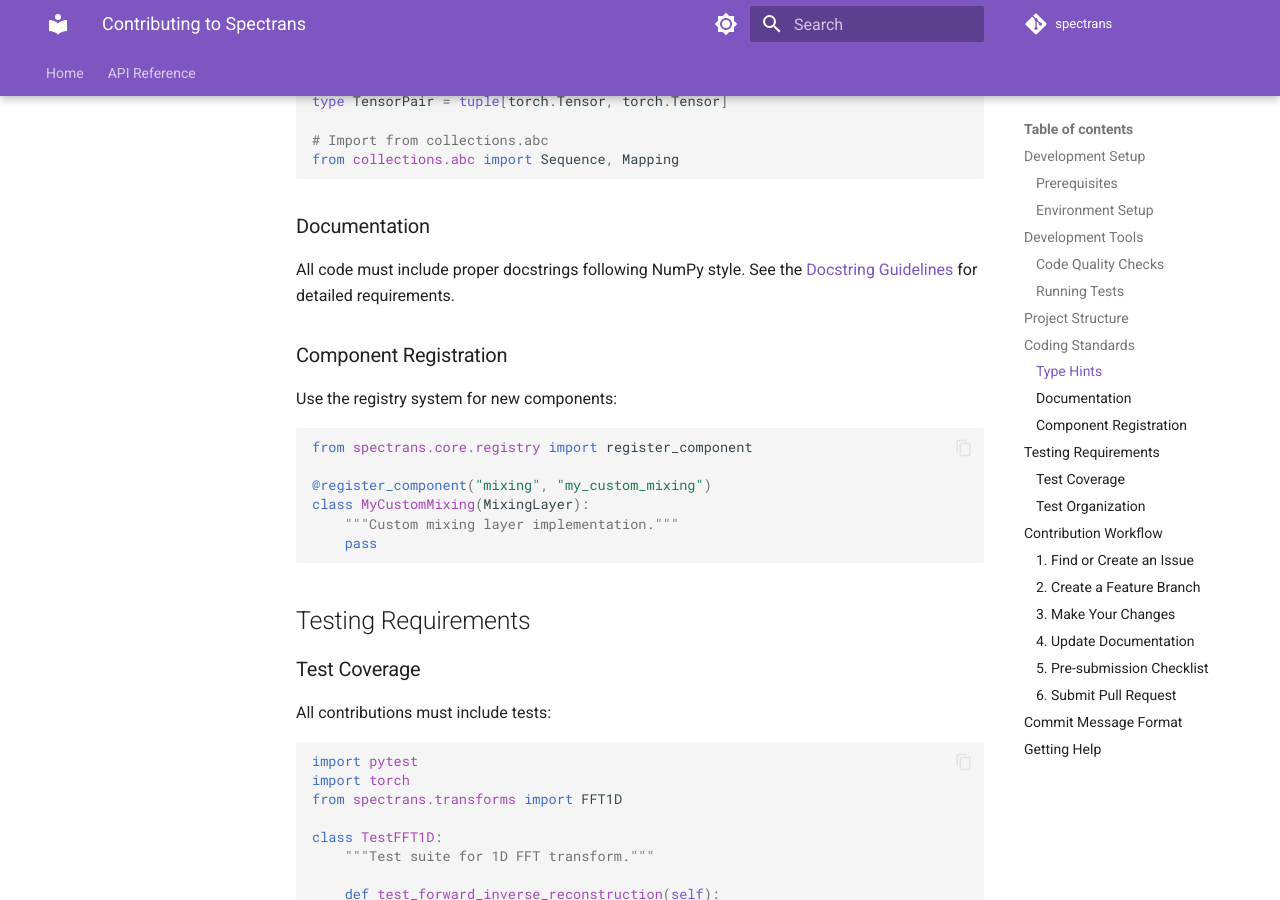
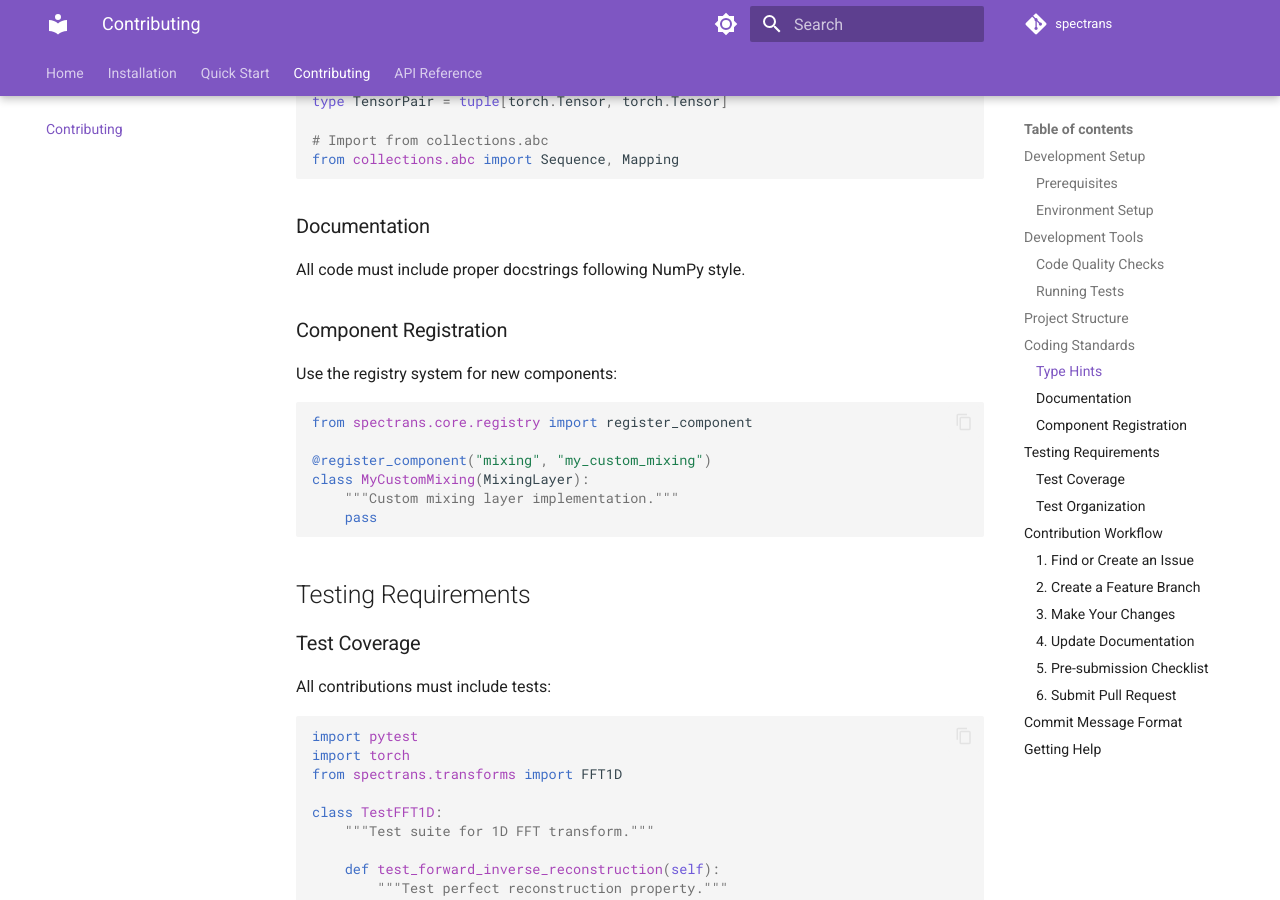
Before and after one commit to aaronstevenwhite/spectrans, an MkDocs documentation site: the page built from docs/contributing.md, in a window 1280 px wide and 900 px high, scrolled down 2719 px. Built offline with MkDocs 1.6.1 and Material for MkDocs 9.7.7, drawn with Linux system fonts in a browser that asks for light colours; comment, search, counter and statistics services are not loaded.

Commit message:
Fixes documentation build in CI.

```diff
--- a/docs/contributing.md
+++ b/docs/contributing.md
@@ -126,7 +126,7 @@
 
 ### Documentation
 
-All code must include proper docstrings following NumPy style. See the [Docstring Guidelines](../spectrans-docstring-guidelines.md) for detailed requirements.
+All code must include proper docstrings following NumPy style.
 
 ### Component Registration
 
--- a/mkdocs.yml
+++ b/mkdocs.yml
@@ -87,6 +87,9 @@
 
 nav:
   - Home: index.md
+  - Installation: installation.md
+  - Quick Start: quickstart.md
+  - Contributing: contributing.md
   - API Reference:
       - Overview: api/index.md
       - Core:
```
Also changed, not shown: 1 other file.
